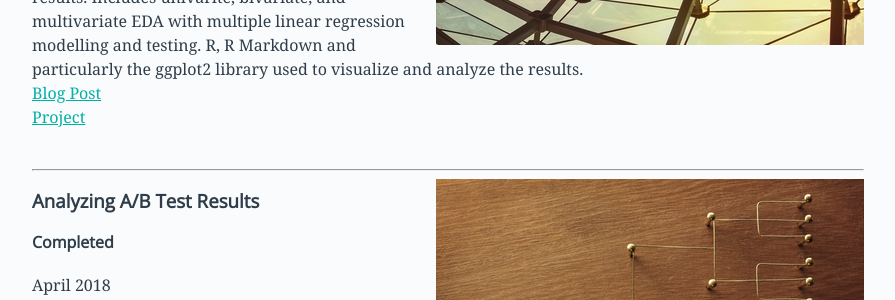
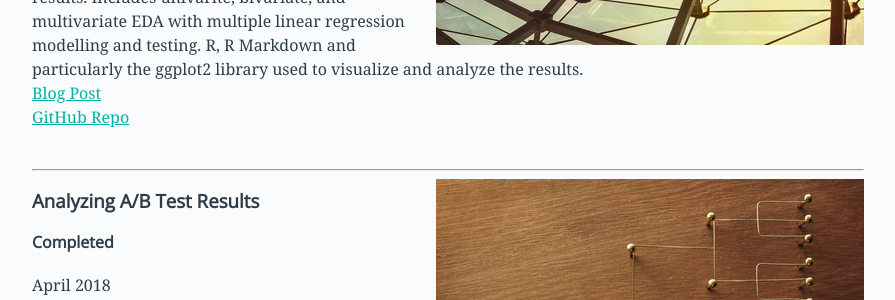
Before and after one commit to rebeccaebarnes/rebeccaebarnes.github.io, a Jekyll site: the page built from portfolio/index.html, in a window 1280 px wide and 900 px high, scrolled down 461 px. Shown: the part 154-454 px from the top of the window, without its empty margins (0-895 px from the left). Built offline with Jekyll 4.4.1, drawn with Linux system fonts in a browser that asks for light colours; some of the changed text lies outside the part shown.

Commit message:
typo: Portfolio

```diff
--- a/portfolio/index.html
+++ b/portfolio/index.html
@@ -23,7 +23,7 @@ title: Portfolio
         <br>
         <a href="https://rebeccaebarnes.github.io/2018/06/11/making-predictions">Blog Post</a>
         <br>
-        <a href="https://github.com/rebeccaebarnes/DAND-Project-6" rel="noopener noreferrer" target="_blank">Project</a>
+        <a href="https://github.com/rebeccaebarnes/DAND-Project-6" rel="noopener noreferrer" target="_blank">GitHub Repo</a>
         <br>
         <br>
     </p>
@@ -104,7 +104,7 @@ title: Portfolio
         <br>
         <a href="https://rebeccaebarnes.github.io/2018/02/26/getting-my-feet-wet">Blog Post</a>
         <br>
-        <a href="https://github.com/rebeccaebarnes/DAND-Project-1" rel="noopener noreferrer" target="_blank">Github Repo</a>
+        <a href="https://github.com/rebeccaebarnes/DAND-Project-1" rel="noopener noreferrer" target="_blank">GitHub Repo</a>
         <br>
         <br>
     </p>
```
